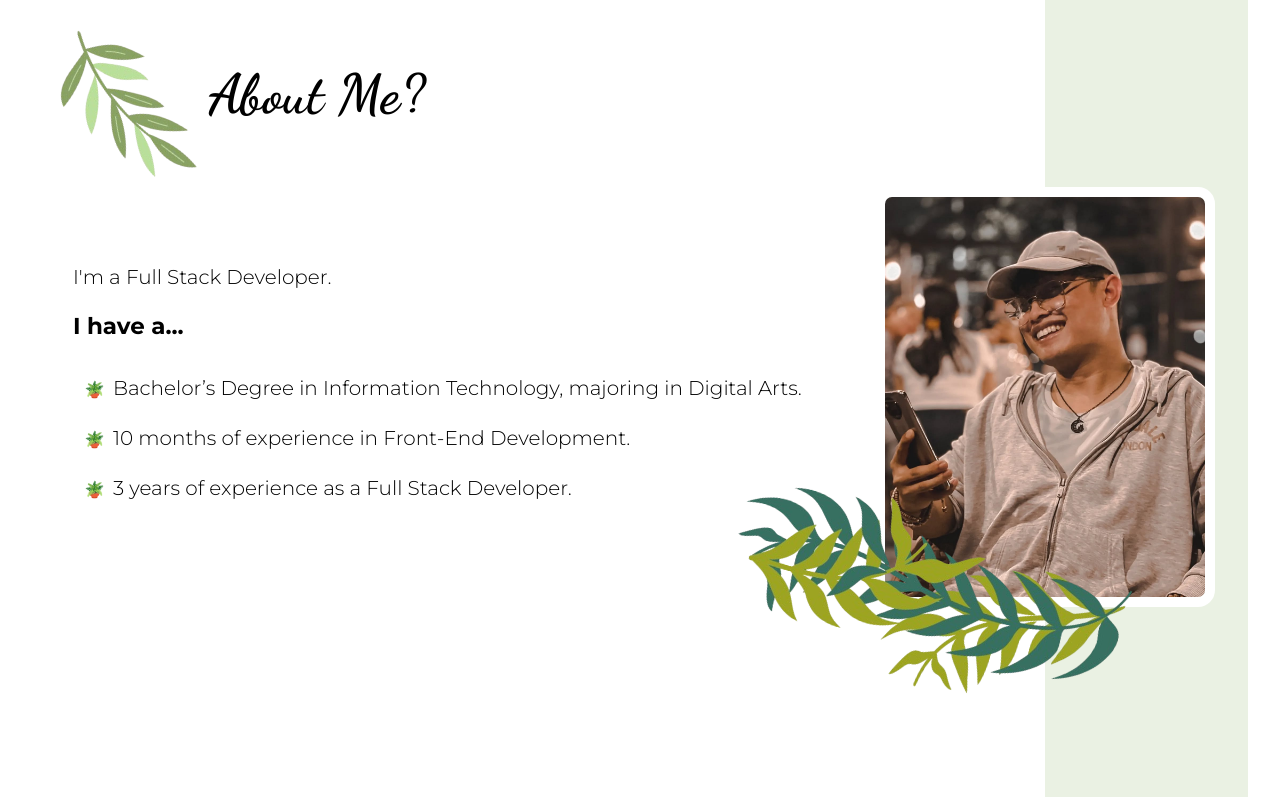
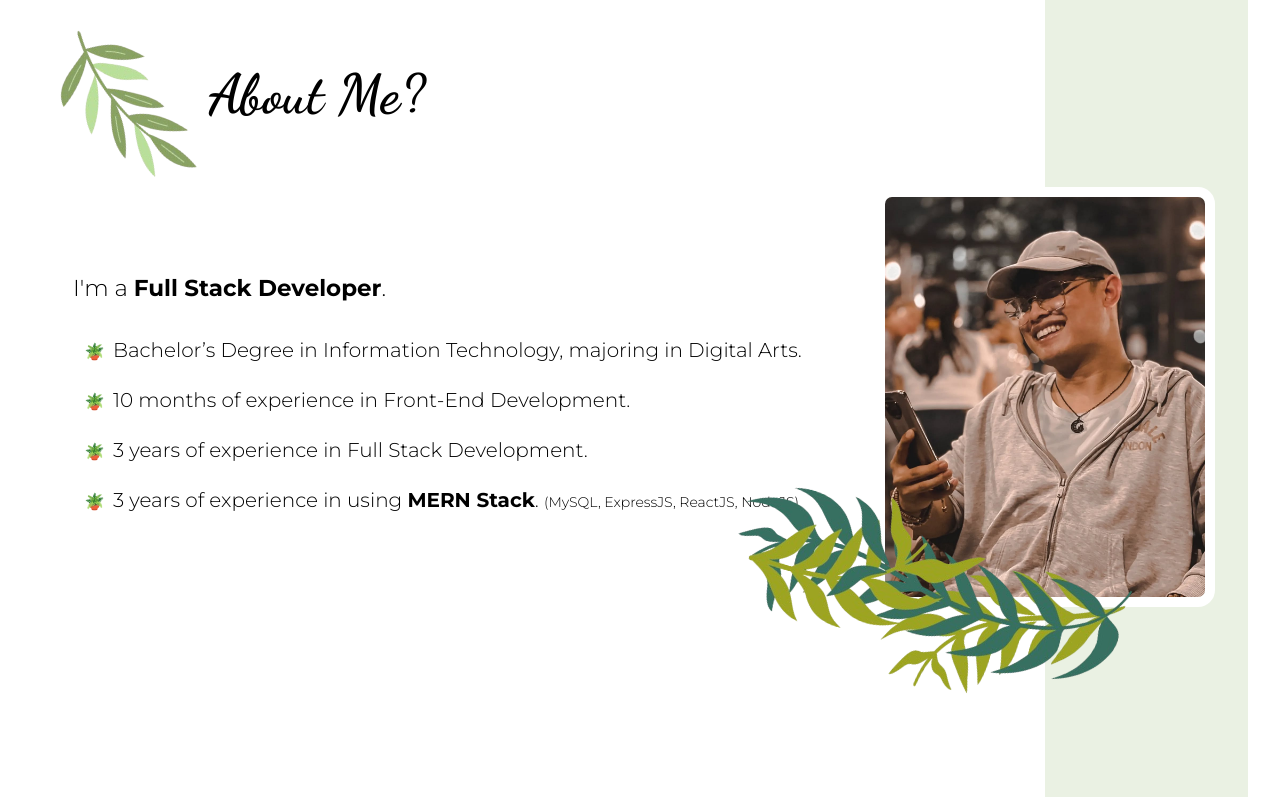
Before and after one commit to markdavepanado/section-13-personal-site, a plain HTML site: page index.html in a window 1280 px wide. Shown: the part 2403-3200 px from the top of the page. Drawn offline with Linux system fonts and the light colour scheme.

Commit message:
💄 style(section): Add another list info and highlight

```diff
--- a/assets/index.css
+++ b/assets/index.css
@@ -236,6 +236,7 @@ p {
 
 .about-me .message .details h3 {
   font-size: 1.438rem;
+  font-weight: 300;
 }
 
 .about-me .message .details p {
@@ -247,6 +248,14 @@ p {
   line-height: 3.125rem;
 }
 
+.about-me .message .details ul li p small {
+  font-size: 0.875rem;
+}
+
 ul {
   list-style-type: "🪴  "; /* Unicode character */
 }
+
+.about-me .message .details span {
+  font-weight: bold;
+}
--- a/index.html
+++ b/index.html
@@ -81,8 +81,7 @@
           <h2>About Me?</h2>
         </div>
         <div class="details">
-          <p>I'm a Full Stack Developer.</p>
-          <h3>I have a...</h3>
+          <h3>I'm a <span>Full Stack Developer</span>.</h3>
           <ul>
             <li>
               <p>
@@ -90,8 +89,18 @@
                 Arts.
               </p>
             </li>
-            <li><p>10 months of experience in Front-End Development.</p></li>
-            <li><p>3 years of experience as a Full Stack Developer.</p></li>
+            <li>
+              <p>10 months of experience in Front-End Development.</p>
+            </li>
+            <li>
+              <p>3 years of experience in Full Stack Development.</p>
+            </li>
+            <li>
+              <p>
+                3 years of experience in using <span>MERN Stack</span>.
+                <small>(MySQL, ExpressJS, ReactJS, NodeJS)</small>
+              </p>
+            </li>
           </ul>
         </div>
       </div>
```
